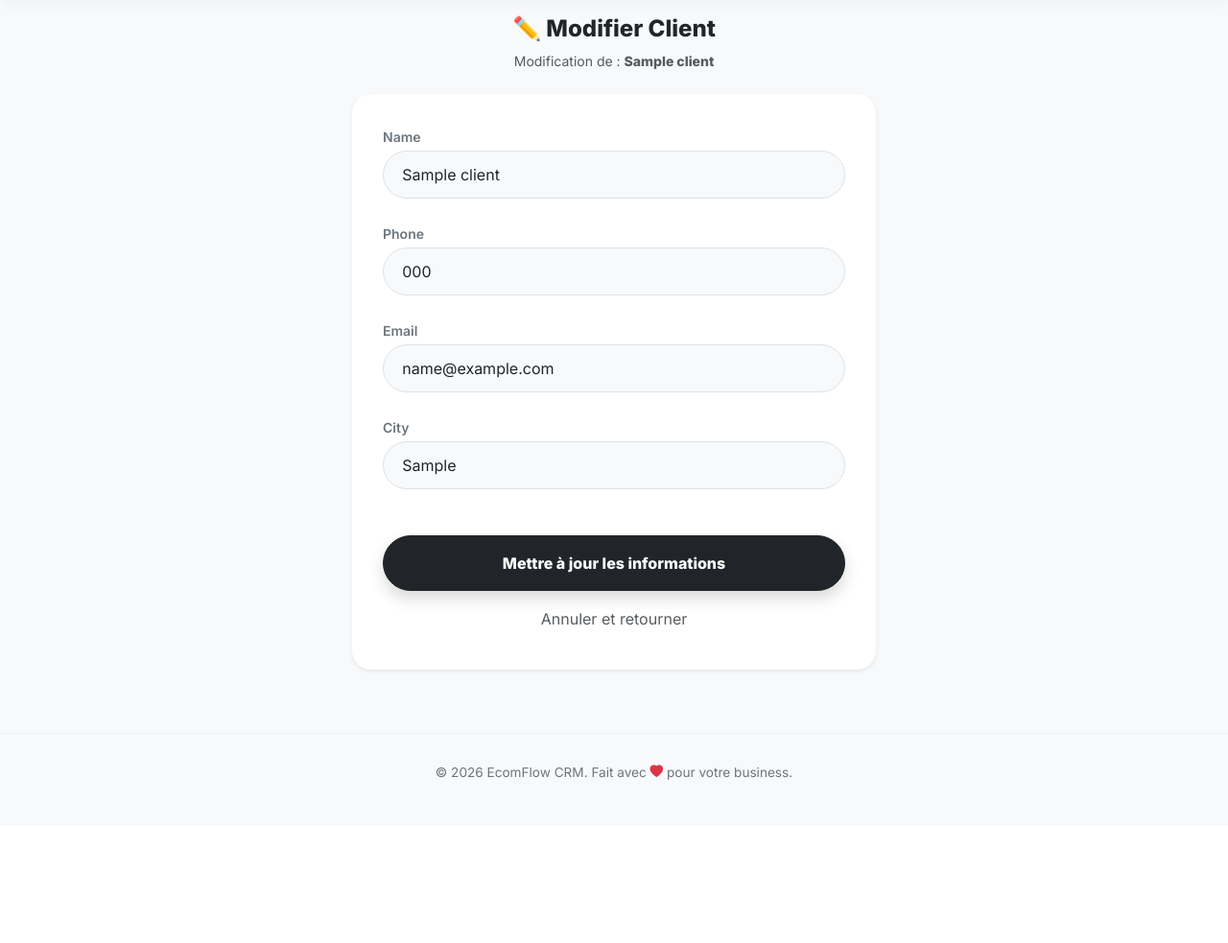
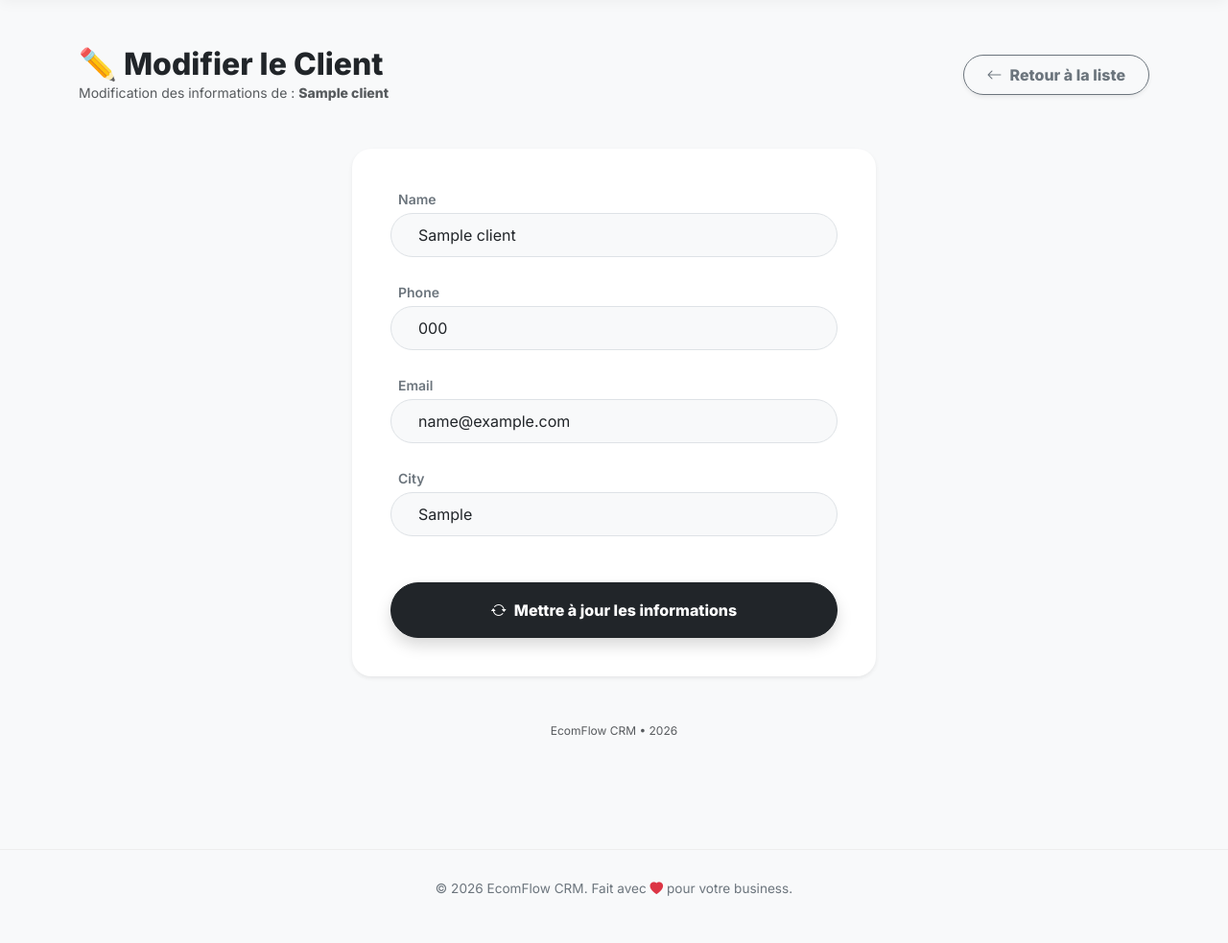
Before and after one commit to youssefarab2020/EcomFlow_CRM, a Django app: page /clients/1/update/ in a window 1280 px wide. Shown: the part 78-1061 px from the top of the page at 96% size. Before the commit the page ends 891 px from the top, so only its background shows below. Run offline with Django 5.2, Linux system fonts and the light colour scheme; tables that the repository leaves empty hold one stand-in row (values such as "Sample post").

Commit message:
Enhance client management features: update models, views, forms, and templates; implement search functionality and improve UI

```diff
--- a/apps/clients/forms.py
+++ b/apps/clients/forms.py
@@ -1,13 +1,15 @@
-# apps/clients/forms.py
-from django import forms
-from .models import Client
+from django import forms          # (1) Import du module forms
+from .models import Client        # (2) Import du modèle Client
 
-class ClientForm(forms.ModelForm):
+class ClientForm(forms.ModelForm):  # (3) Création d’un formulaire basé sur le modèle Client
+
     class Meta:
-        model = Client
+        model = Client             # (4) Lier le formulaire au modèle Client
+
+        # (5) Champs inclus dans le formulaire
         fields = ['name', 'phone', 'email', 'city']
 
-        # إضافة "Bootstrap Classes" باش يجي الديكور نقي
+        # (6) Personnalisation de l’affichage des champs (Bootstrap)
         widgets = {
             'name': forms.TextInput(attrs={'class': 'form-control', 'placeholder': 'Nom Complet'}),
             'phone': forms.TextInput(attrs={'class': 'form-control', 'placeholder': '+212...'}),
--- /dev/null
+++ b/apps/clients/templates/clients/base_clients.html
@@ -0,0 +1,57 @@
+{% extends "base.html" %}
+
+{% block main_content_base %}
+<div class="container py-5">
+    <div class="row align-items-center mb-5">
+        <div class="col-md-6">
+            <h2 class="fw-bold text-dark m-0">
+                {% block client_header_title %}📋 Répertoire des Clients{% endblock %}
+            </h2>
+            <p class="text-muted small m-0">
+                {% block client_header_subtitle %}Visualisez et gérez vos contacts commerciaux{% endblock %}
+            </p>
+        </div>
+        <div class="col-md-6 text-md-end mt-3 mt-md-0">
+          {% block client_header_action %}
+    <a href="{% url 'clients:list' %}" class="btn btn-outline-secondary rounded-pill px-4 py-2 shadow-sm fw-bold">
+        <i class="bi bi-arrow-left me-2"></i>Retour à la liste
+    </a>
+{% endblock %}
+        </div>
+    </div>
+
+    <div class="client-content">
+        {% block client_content_base %}{% endblock %}
+    </div>
+</div>
+
+<style>
+    /* Styles spécifiques pour l'interface Clients 2026 */
+    body { background-color: #f8f9fa; }
+
+    .btn-primary {
+        background-color: #0d6efd;
+        border: none;
+        transition: all 0.3s ease;
+    }
+
+    .btn-primary:hover {
+        transform: translateY(-2px);
+        box-shadow: 0 4px 12px rgba(13, 110, 253, 0.25);
+    }
+
+    .rounded-4 {
+        border-radius: 1.2rem !important;
+    }
+
+    /* Animation fluide pour le chargement du contenu */
+    .client-content {
+        animation: fadeIn 0.4s ease-in-out;
+    }
+
+    @keyframes fadeIn {
+        from { opacity: 0; transform: translateY(10px); }
+        to { opacity: 1; transform: translateY(0); }
+    }
+</style>
+{% endblock %}
--- a/apps/clients/templates/clients/update_client.html
+++ b/apps/clients/templates/clients/update_client.html
@@ -1,24 +1,23 @@
-{% extends "base.html" %}
+{% extends "clients/base_clients.html" %}
 
 {% block title %}Modifier Client | {{ client.name }}{% endblock %}
 
-{% block content %}
-<div class="container py-3">
-    <div class="mb-4 text-center">
-        <h2 class="fw-bold h4">✏️ Modifier Client</h2>
-        <p class="text-muted small">Modification de : <strong>{{ client.name }}</strong></p>
-    </div>
+{% comment %} ملء العناوين في الهيدر العلوي الخاص بالـ Base {% endcomment %}
+{% block client_header_title %}✏️ Modifier le Client{% endblock %}
+{% block client_header_subtitle %}Modification des informations de : <strong>{{ client.name }}</strong>{% endblock %}
 
+{% comment %} استخدام الاسم الصحيح للمنطقة الرئيسية {% endcomment %}
+{% block client_content_base %}
 <div class="row justify-content-center">
-        <div class="col-12 col-md-6">
-            <div class="card border-0 shadow-sm p-3" style="border-radius: 20px;">
+    <div class="col-12 col-md-8 col-lg-6">
+        <div class="card border-0 shadow-sm p-4" style="border-radius: 20px; background: #ffffff;">
             <div class="card-body">
 
                 <form method="POST" novalidate>
                     {% csrf_token %}
 
                     {% if form.non_field_errors %}
-                            <div class="alert alert-danger p-2 small text-center mb-3">
+                        <div class="alert alert-danger p-2 small text-center mb-3 rounded-3">
                             {{ form.non_field_errors }}
                         </div>
                     {% endif %}
@@ -26,16 +25,16 @@
                     <div class="row g-4">
                         {% for field in form %}
                         <div class="col-12">
-                                <label class="form-label small fw-semibold text-secondary mb-1">
+                            <label for="{{ field.id_for_label }}" class="form-label small fw-semibold text-secondary mb-1 ms-2">
                                 {{ field.label }}
                             </label>
 
-                                <div class="input-group border rounded-pill px-3 py-1 bg-light">
+                            <div class="input-group border rounded-pill px-3 py-1 bg-light shadow-none transition-base">
                                 {{ field }}
                             </div>
 
                             {% if field.errors %}
-                                    <div class="text-danger x-small mt-1 px-2">
+                                <div class="text-danger x-small mt-1 px-3">
                                     {{ field.errors|striptags }}
                                 </div>
                             {% endif %}
@@ -45,32 +44,42 @@
 
                     <div class="mt-5 d-grid gap-2">
                         <button type="submit" class="btn btn-dark rounded-pill py-3 fw-bold shadow">
-                                Mettre à jour les informations
+                            <i class="bi bi-arrow-repeat me-2"></i>Mettre à jour les informations
                         </button>
-                            <a href="{% url 'clients:list' %}" class="btn btn-link text-muted text-decoration-none py-2">
-                                Annuler et retourner
-                            </a>
                     </div>
                 </form>
 
             </div>
         </div>
-        </div>
+
+        <p class="text-center text-muted mt-5 x-small">
+            EcomFlow CRM &bull; 2026
+        </p>
     </div>
 </div>
 
 <style>
-    input.form-control {
+    /* تنسيق الحقول لتناسب التصميم الدائري */
+    input, select, textarea {
         border: none !important;
         background: transparent !important;
         box-shadow: none !important;
-        padding: 0.5rem 0.2rem;
+        padding: 0.6rem 0.2rem;
         font-size: 1rem;
+        color: #212529;
+        width: 100%;
     }
+
     .input-group:focus-within {
-        border-color: #212529 !important; /* لون أسود خفيف فالتعديل */
+        border-color: #212529 !important;
         background: #fff !important;
+        box-shadow: 0 0 0 0.25rem rgba(33, 37, 41, 0.1) !important;
     }
-    .x-small { font-size: 0.8rem; }
+
+    .transition-base {
+        transition: all 0.2s ease-in-out;
+    }
+
+    .x-small { font-size: 0.75rem; }
 </style>
 {% endblock %}
--- a/apps/clients/urls.py
+++ b/apps/clients/urls.py
@@ -1,12 +1,13 @@
+from django.urls import path   # (1) Import de path pour définir les routes
+from . import views            # (2) Import des views de l’application
 
-from django.urls import path
-from . import views
-
-app_name = 'clients'
+app_name = 'clients'           # (3) Nom de l’application pour namespacing
 
 urlpatterns = [
-    path('', views.client_list, name='list'),
-    path('add/', views.client_create, name='create'),
-    path('<int:pk>/update/', views.client_update, name='update'),
-    path('<int:pk>/delete/', views.client_delete, name='delete'),
+    # (4) Liste des URLs de l’application
+
+    path('', views.client_list, name='list'),              # (5) Afficher la liste des clients
+    path('add/', views.client_create, name='create'),      # (6) Ajouter un nouveau client
+    path('<int:pk>/update/', views.client_update, name='update'),  # (7) Modifier un client
+    path('<int:pk>/delete/', views.client_delete, name='delete'),  # (8) Supprimer un client
 ]
--- a/apps/clients/views.py
+++ b/apps/clients/views.py
@@ -1,71 +1,70 @@
-
-from django.shortcuts import render, redirect, get_object_or_404
-from .forms import ClientForm
-from .models import Client
-from django.db.models import Q
-
-
-
+from django.shortcuts import render, redirect, get_object_or_404  # (1) Fonctions utiles pour les views
+from .forms import ClientForm                                      # (2) Import du formulaire
+from .models import Client                                         # (3) Import du modèle Client
+from django.db.models import Q                                     # (4) Pour faire des recherches avancées
+#===========================Partie 1: Imports + Search View
 def client_list(request):
-    # كنجيبو الكلمة اللي كتب المستخدم في خانة البحث (name="q")
+    # (5) Récupérer la valeur de recherche (input name="q")
     query = request.GET.get('q')
 
     if query:
-        # البحث في الاسم أو رقم الهاتف أو المدينة
+        # (6) Filtrer les clients par nom, téléphone ou ville
         clients = Client.objects.filter(
             Q(name__icontains=query) |
             Q(phone__icontains=query) |
             Q(city__icontains=query)
         )
     else:
-        # إذا مكانش البحث، كنعرضو كلشي مرتب بالأحدث
+        # (7) Afficher tous les clients si pas de recherche
         clients = Client.objects.all()
 
+    # (8) Envoyer les données au template
     return render(request, 'clients/client_list.html', {'clients': clients})
 
-# باقي الـ Views (Create, Update, Delete) كتبقى كيفما هي
+#=====================================Partie 2: Create View
+def client_create(request):
 
-def client_list(request):
-    clients = Client.objects.all()
-    # تأكد أن هاد الملف Template كاين
-    return render(request, 'clients/client_list.html', {'clients': clients})
+    if request.method == 'POST':          # (1) Vérifier si le formulaire est envoyé
+        form = ClientForm(request.POST)   # (2) Remplir le formulaire avec les données
 
-def client_create(request):
-    if request.method == 'POST':
-        form = ClientForm(request.POST)
-        if form.is_valid():
-            form.save()
-            # التعديل هنا: زدنا اسم الـ App قبل اسم الـ URL
-            return redirect('clients:list')
+        if form.is_valid():               # (3) Vérifier si les données sont valides
+            form.save()                   # (4) Enregistrer dans la base de données
+            return redirect('clients:list')  # (5) Redirection vers la liste
+
     else:
-        form = ClientForm()
-    return render(request, 'clients/create_client.html', {'form': form})
-from django.shortcuts import render, redirect, get_object_or_404
-from .models import Client
-from .forms import ClientForm
+        form = ClientForm()               # (6) Formulaire vide (GET)
+
+    return render(request, 'clients/create_client.html', {'form': form})  # (7) Affichage
+
+#====================================Partie 3: Update View===============================================
 
 def client_update(request, pk):
-    # كنجيبو الكليان بـ ID ديالو، ولا كيعطي 404 إلا مكانش
-    client = get_object_or_404(Client, pk=pk)
+
+    client = get_object_or_404(Client, pk=pk)  # (1) Récupérer le client ou erreur 404
 
     if request.method == 'POST':
-        # instance=client هي اللي كتعمر الفورم بالبيانات القديمة وكتقول لـ Django يعدلها ماشي يزيدها
+        # (2) Charger les données + instance pour modification
         form = ClientForm(request.POST, instance=client)
+
         if form.is_valid():
-            form.save()
-            return redirect('clients:list')
+            form.save()                       # (3) Sauvegarder les modifications
+            return redirect('clients:list')   # (4) Redirection
+
     else:
-        form = ClientForm(instance=client)
+        form = ClientForm(instance=client)    # (5) Remplir avec anciennes données
 
-    return render(request, 'clients/update_client.html', {'form': form, 'client': client})
+    return render(request, 'clients/update_client.html', {
+        'form': form,
+        'client': client
+    })  # (6) Envoyer au template
 
+#====================Partie 4: Delete View
+def client_delete(request, pk):
 
-def client_delete(request, pk):
-    """
-    Supprimer un client définitivement.
-    """
-    client = get_object_or_404(Client, pk=pk)
+    client = get_object_or_404(Client, pk=pk)  # (1) Récupérer le client
 
-    # من الأحسن الحذف يكون بـ POST للأمان، ولكن غانديروها مباشرة للتسهيل
-    client.delete()
-    return redirect('clients:list')
+    if request.method == 'POST':               # (2) Vérifier POST
+        client.delete()                        # (3) Supprimer
+        return redirect('clients:list')        # (4) Retour à la liste
+
+    return redirect('clients:list')            # (5) Empêcher la suppression via une requête GET
--- a/templates/base.html
+++ b/templates/base.html
@@ -87,10 +87,11 @@
         </div>
     </nav>
 
-    <main>
-        {% block content %}
-        {% endblock %}
-    </main>
+<main>
+  <div class="content-wrapper">
+    {% block main_content_base %}{% endblock %}
+</div>
+</main>
 
     <footer class="text-center">
         <div class="container">
```
Also changed, not shown: apps/clients/admin.py (+9 -3 lines), apps/clients/apps.py (+5 -2 lines), apps/clients/models.py (+12 -2 lines), apps/clients/templates/clients/client_list.html (+72 -35 lines), apps/clients/templates/clients/create_client.html (+16 -17 lines), db.sqlite3. Lines whose indentation alone changed are shown as unchanged.
